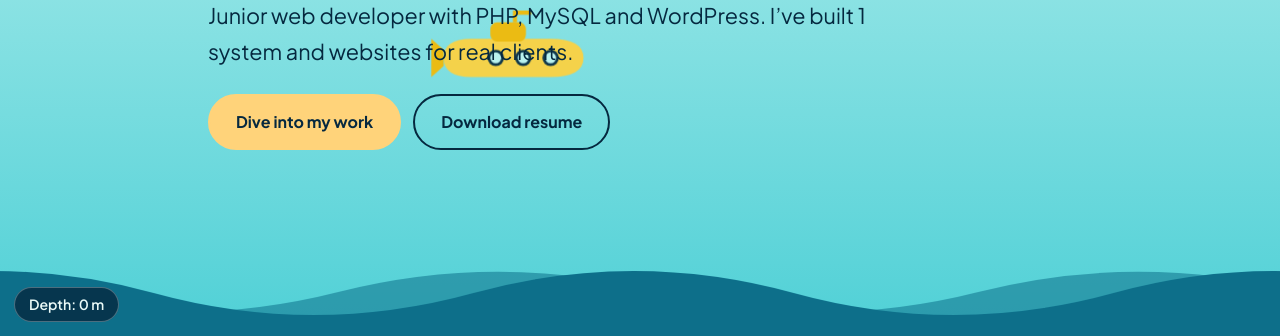
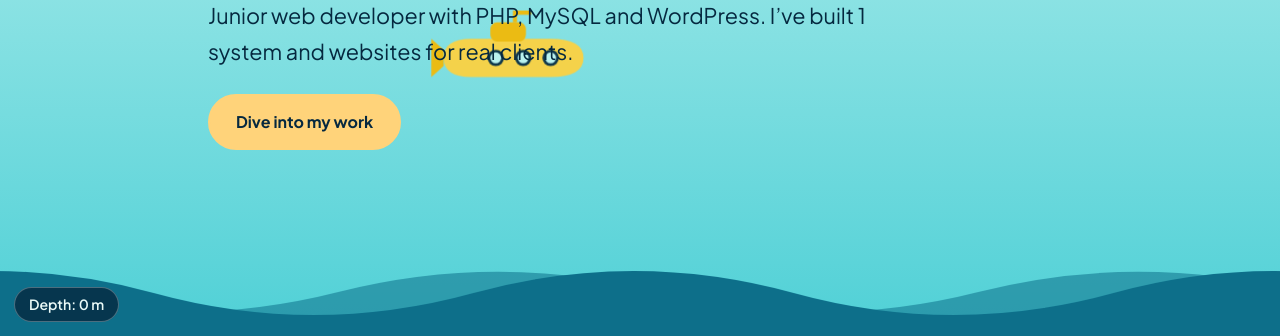
Before and after one commit to m1ftahul/portfolioMJ, a plain HTML site: page index.html in a window 1280 px wide. Shown: the part 464-800 px from the top of the page. Drawn offline with Linux system fonts and the light colour scheme.

Commit message:
Update index.html

```diff
--- a/index.html
+++ b/index.html
@@ -145,7 +145,7 @@ ol.tm li b{display:block;font-size:1.05rem}
 <div class="hero" id="top"><div class="sea" data-n="4" data-s="1" data-lo="14" data-hi="62" data-u="1"></div><div class="wrap">
 <h1>Hi, I’m Mift.<span>I build websites that hold up in the real world.</span></h1>
 <p>Junior web developer with PHP, MySQL and WordPress. I’ve built 1 system and websites for real clients.</p>
-<div class="btns"><a class="btn" href="#work">Dive into my work</a><a class="btn o" href="C:\Users\User\Downloads\20261124_SOFTWARE_DEVELOPER_MIFTAHUL_JANNAH_resume.pdf" download>Download resume</a></div>
+<div class="btns"><a class="btn" href="#work">Dive into my work</a></div>
 </div>
 <svg class="waves b" viewBox="0 0 2400 100" preserveAspectRatio="none" aria-hidden="true"><path fill="#0d6f8a" d="M0 50 Q150 5 300 50 T600 50 T900 50 T1200 50 T1500 50 T1800 50 T2100 50 T2400 50 V100 H0Z"/></svg>
 <svg class="waves" viewBox="0 0 2400 100" preserveAspectRatio="none" aria-hidden="true"><path fill="#0d6f8a" d="M0 60 Q150 100 300 60 T600 60 T900 60 T1200 60 T1500 60 T1800 60 T2100 60 T2400 60 V100 H0Z"/></svg>
```
